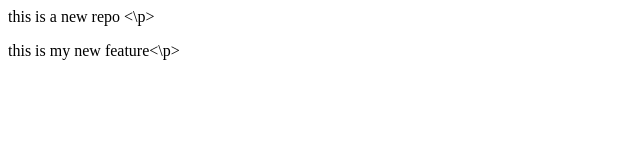
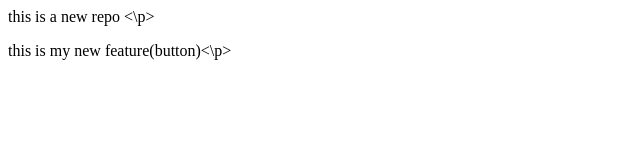
Before and after one commit to sanjani894/local-repo, a plain HTML site: page index.html in a window 1280 px wide. Shown: the full height of the page, 0-640 px from the left. Drawn offline with Linux system fonts and the light colour scheme.

```diff
--- a/index.html
+++ b/index.html
@@ -1,2 +1,2 @@
 <p> this is a new repo <\p>
-<p> this is my new feature<\p>
+<p> this is my new feature(button)<\p>
```
